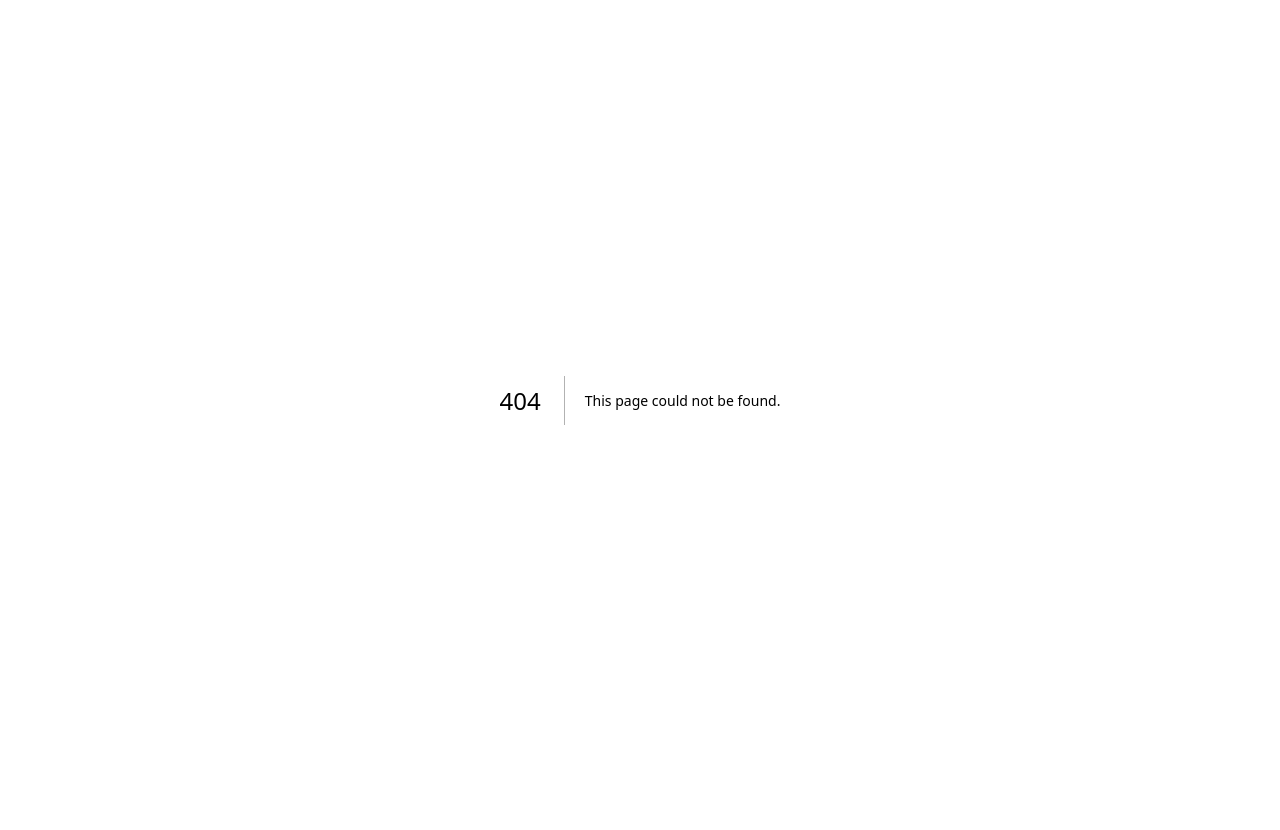
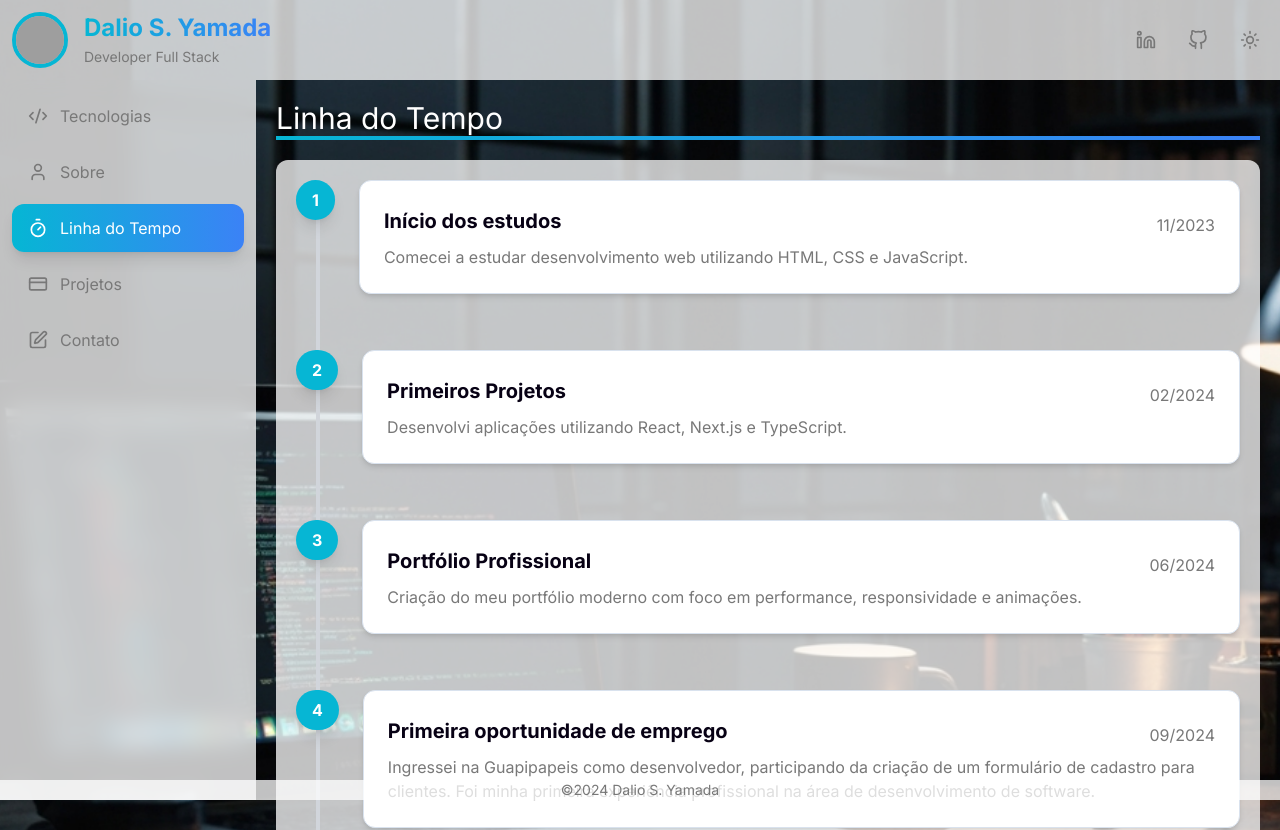
Before and after one commit to DalioSY/portfolio-dalio, a Next.js app: page /linhaTempo in a window 1280 px wide. Before the commit this address had no page. Shown: the top 830 px of the page. Before the commit the page ends 800 px from the top, so only its background shows below. Built offline with nearby package versions, Linux system fonts and the light colour scheme; grey boxes are pictures that could not be loaded.

Commit message:
time line

```diff
--- /dev/null
+++ b/src/app/(pages)/linhaTempo/page.tsx
@@ -0,0 +1,69 @@
+const timeline = [
+    {
+        time: "11/2023",
+        title: "Início dos estudos",
+        description:
+            "Comecei a estudar desenvolvimento web utilizando HTML, CSS e JavaScript.",
+    },
+    {
+        time: "02/2024",
+        title: "Primeiros Projetos",
+        description:
+            "Desenvolvi aplicações utilizando React, Next.js e TypeScript.",
+    },
+    {
+        time: "06/2024",
+        title: "Portfólio Profissional",
+        description:
+            "Criação do meu portfólio moderno com foco em performance, responsividade e animações.",
+    },
+    {
+        time: "09/2024",
+        title: "Primeira oportunidade de emprego",
+        description:
+            "Ingressei na Guapipapeis como desenvolvedor, participando da criação de um formulário de cadastro para clientes. Foi minha primeira experiência profissional na área de desenvolvimento de software.",
+    },
+    {
+        time: "11/2024",
+        title: "Transição para a Cubevis",
+        description:
+            "Deixei a Guapipapeis e iniciei uma nova etapa na startup de tecnologia Cubevis. Atuei no desenvolvimento de Landing Pages, projetos de controle de acesso, soluções para logística, aplicações web e aplicativos mobile, ampliando minha experiência em diferentes áreas do desenvolvimento.",
+    },
+];
+
+export default function LinhaTempo() {
+    return (
+        <section className='flex flex-col bg-background p-5 m-5 rounded-xl'>
+            <div className="max-w-5xl mx-auto">
+                <div className="relative">
+                    <div className="absolute left-5 top-0 h-full w-1 bg-gray-300 rounded-full" />
+
+                    <div className="space-y-14">
+                        {timeline.map((item, index) => (
+                            <div key={index} className="relative flex items-start gap-6">
+                                <div className="w-fit relative z-10 flex h-10 py-1 px-4 items-center justify-center rounded-full bg-cyan-500 text-white font-bold shadow-lg">
+                                    {index + 1}
+                                </div>
+
+                                <div className="flex-1 rounded-xl border bg-white dark:bg-zinc-900 p-6 shadow-md hover:shadow-xl transition duration-300">
+                                    <div className="flex items-center justify-between">
+                                        <h3 className="text-xl font-bold">
+                                            {item.title}
+                                        </h3>
+
+                                        <p className="text-muted-foreground mt-2">
+                                            {item.time}
+                                        </p>
+                                    </div>
+                                    <p className="text-muted-foreground mt-2">
+                                        {item.description}
+                                    </p>
+                                </div>
+                            </div>
+                        ))}
+                    </div>
+                </div>
+            </div>
+        </section>
+    );
+}
--- a/src/components/sidebar.tsx
+++ b/src/components/sidebar.tsx
@@ -2,11 +2,12 @@
 
 import Link from 'next/link';
 import { usePathname } from 'next/navigation';
-import { User, CodeXml, Edit, CreditCard, } from 'lucide-react';
+import { User, CodeXml, Edit, CreditCard, Timer, } from 'lucide-react';
 
 const menuItems = [
   { name: 'Tecnologias', href: '/tecnologia', icon: CodeXml },
   { name: 'Sobre', href: '/sobre', icon: User },
+  { name: 'Linha do Tempo', href: '/linhaTempo', icon: Timer },
   { name: 'Projetos', href: '/projetos', icon: CreditCard },
   { name: 'Contato', href: '/contato', icon: Edit },
 ];
@@ -28,7 +29,7 @@ export function Sidebar() {
                   className={`group relative flex items-center gap-3 rounded-xl px-4 py-3 transition-all duration-200
                     ${isActive
                       ? 'bg-primary-gradient text-white shadow-lg'
-                      : 'text-muted-foreground hover:bg-muted hover:text-foreground'
+                      : 'text-muted-foreground hover:bg-muted hover:text-white'
                     }`}
                 >
                   <Icon size={20} />
--- a/src/components/title.tsx
+++ b/src/components/title.tsx
@@ -12,12 +12,16 @@ export function Title() {
       case '/tecnologia':
         setNav('Tecnologias');
         break;
+      case '/sobre':
+        setNav('Sobre');
+        break;
+      case '/linhaTempo':
+        setNav('Linha do Tempo');
+        break;
       case '/projetos':
         setNav('Projetos');
         break;
-      case '/sobre':
-        setNav('Sobre');
-        break;
+
       case '/contato':
         setNav('Contato');
         break;
```
